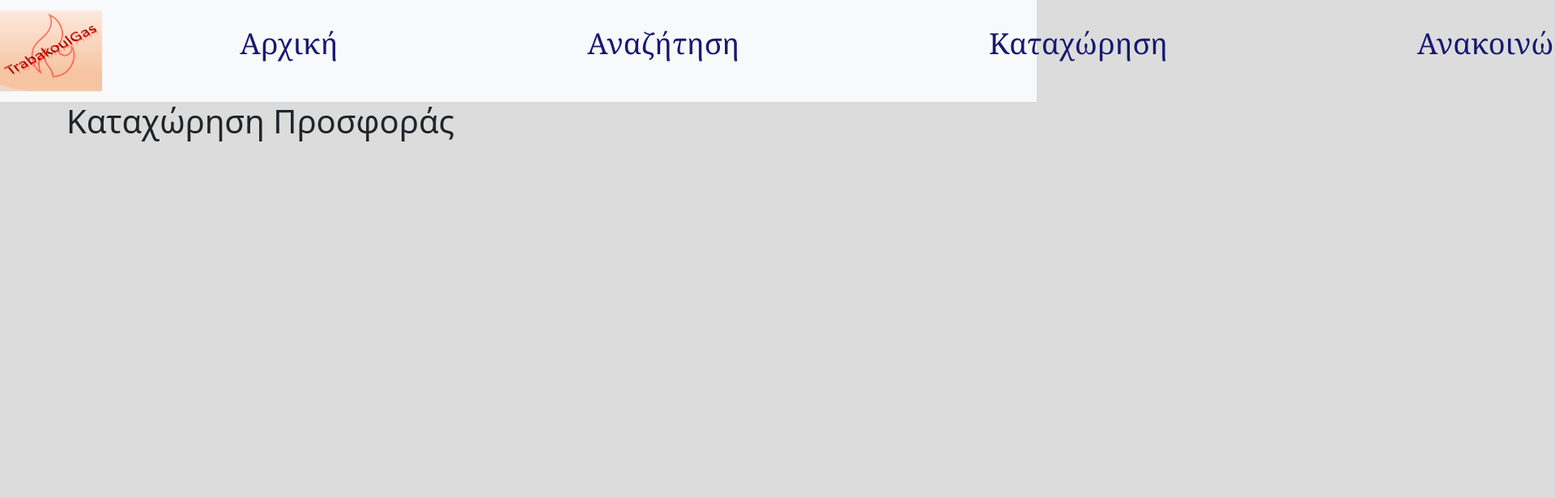
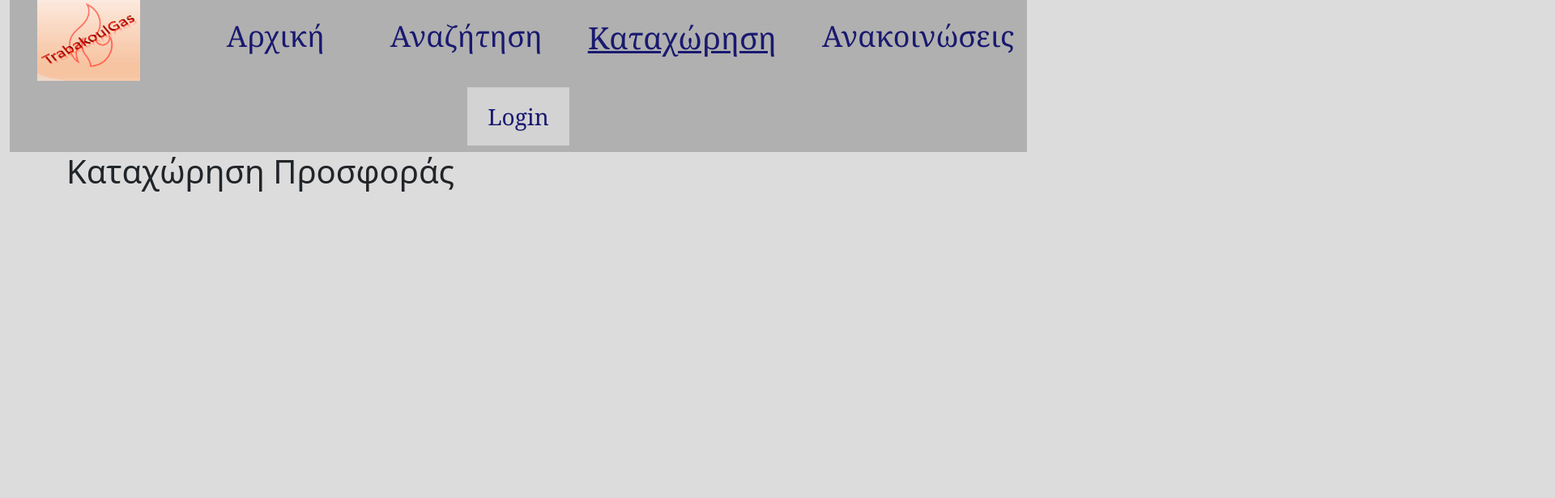
Before and after one commit to georgiosKachrimanis/ergasia_2, a plain HTML site: page offers_registration.html in a window 1280 px wide. Shown: the top 616 px of the page at 81% size, 1920 px wide, since content can reach past the window. Drawn offline with nearby package versions, Linux system fonts and the light colour scheme.

Commit message:
Finalized the navigation bar of the header!

```diff
--- a/css/kachrimanis.css
+++ b/css/kachrimanis.css
@@ -4,12 +4,15 @@
 
 /* Nav bar*/
 nav{
-
     background-color: gray;
     text-align-all: center;
     font-size: 36px;
     font-palette: dark;
     font-family: Georgia, "Times New Roman", Times, serif ;
+}
+.active{
+    font-size: 38px !important;
+    text-decoration: underline !important;
 }
 
 body{
--- a/offers_registration.html
+++ b/offers_registration.html
@@ -9,23 +9,29 @@
 
 </head>
 <body>
-<header>
+<header class="container-fluid flex-wrap text-center">
 
-    <nav class="navbar navbar-expand-lg navbar-light bg-light">
-        <a class="navbar-brand" href=index.html><img src="img/TrabakoulGas.png" style="width: auto; height: 100px"
-                                                     alt="Company Image"></a>
-        <button class="navbar-toggler" type="button" data-bs-toggle="collapse" data-bs-target="#navbarNavAltMarkup"
-                aria-controls="navbarNavAltMarkup" aria-expanded="false" aria-label="Toggle navigation">
-            <span class="navbar-toggler-icon"></span>
-        </button>
-        <div class="collapse navbar-collapse" id="navbarNavAltMarkup">
-            <div class="navbar-nav">
-                <a class="nav-link" style="margin-left:  15%; margin-right: 15%"  href=index.html>Αρχική</a>
-                <a class="nav-link" style="margin-left:  15%; margin-right: 15%" href=search_offers.html>Αναζήτηση</a>
-                <a class="nav-link active" style="margin-left:  15%; margin-right: 15%" aria-current="page" href=offers_registration.html>Καταχώρηση</a>
-                <a class="nav-link" style="margin-left:  15%; margin-right: 15%" href="announcements.html">Ανακοινώσεις</a>
-                <a class="nav-link active"  style="margin-left:  10%; margin-right: 10%" href="login.html">
-                    <button type="button" class="button1">Login</button>
+    <nav class="nav justify-content-center flex-wrap" aria-label="Main Navigation" style="background-color:  rgba(0,0,0,0.2)">
+        <div class="row">
+            <div class="col">
+                <a class="navbar-brand p-0 me-2" href=index.html aria-label="TrabakoulGas"><img
+                        src="img/TrabakoulGas.png" style="width: auto; max-height: 100px " alt="Company Image"></a>
+            </div>
+            <div class="col" style="padding-top: 10px " >
+                <a class="nav-link "   href=index.html>Αρχική</a>
+            </div>
+            <div class="col" style="padding-top: 10px">
+                <a class="nav-link" href=search_offers.html>Αναζήτηση</a>
+            </div>
+            <div class="col" style="padding-top: 10px">
+                <a class="nav-link active" href=offers_registration.html>Καταχώρηση</a>
+            </div>
+            <div class="col" style="padding-top: 10px">
+                <a class="nav-link" href="announcements.html">Ανακοινώσεις</a>
+            </div>
+            <div class="col">
+                <a class="nav-link" href="login.html">
+                    <button type="button" class="button1" >Login</button>
                 </a>
             </div>
         </div>
```
Also changed, not shown: announcements.html (+22 -16 lines), index.html (+25 -15 lines), registration.html (+24 -14 lines), search_offers.html (+26 -15 lines).
